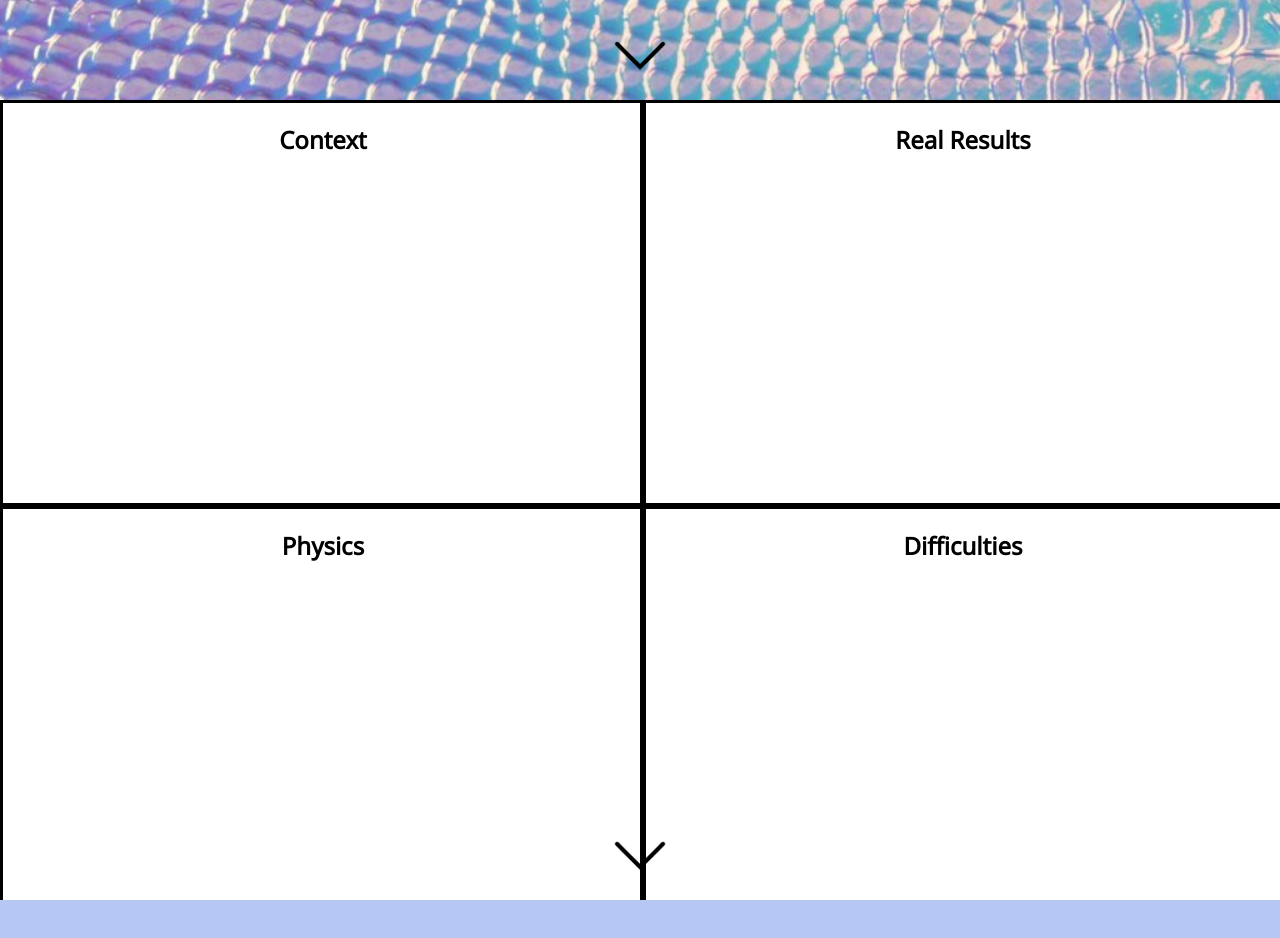
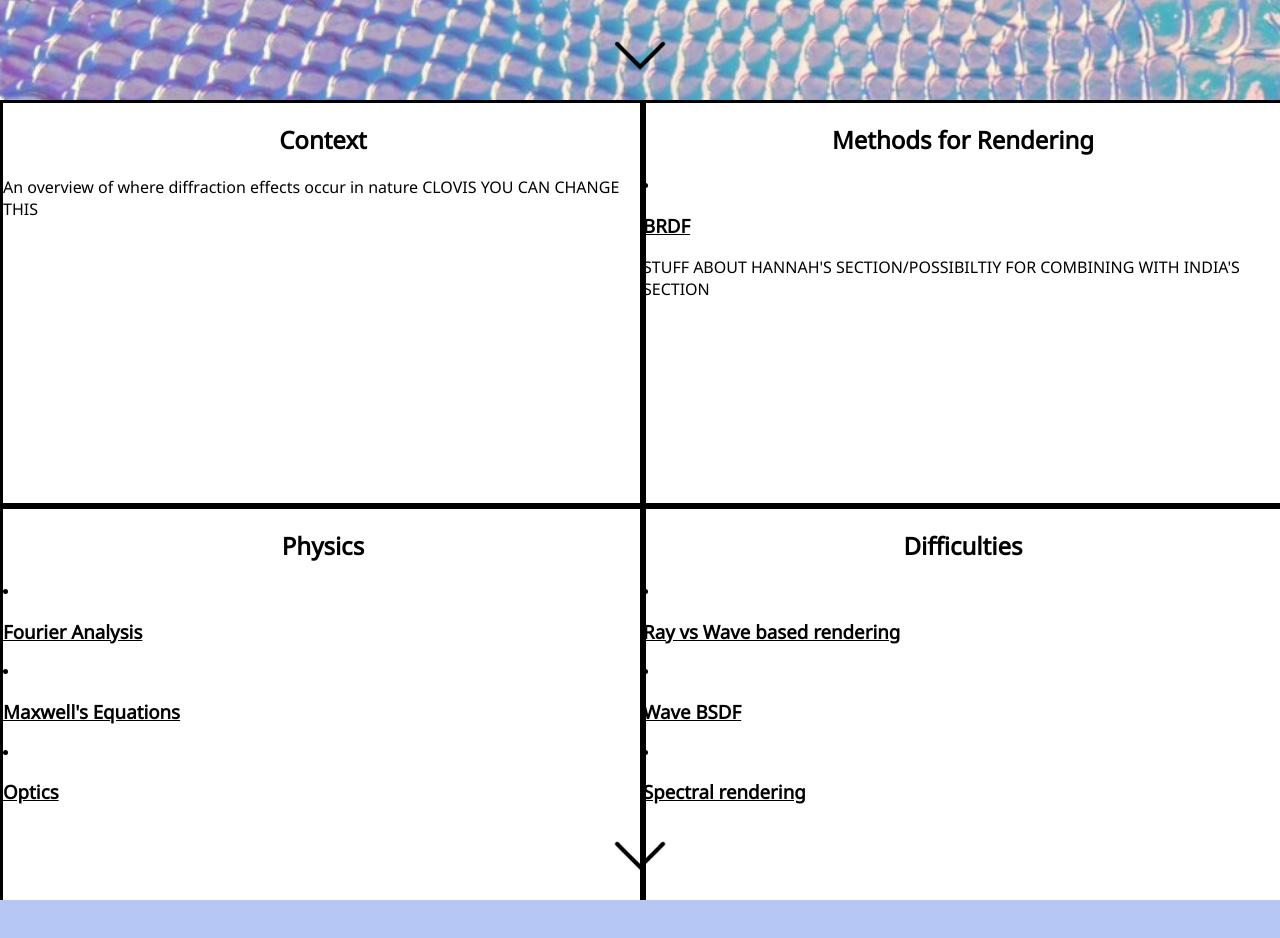
Before and after one commit to indiamai/TopicsFinal, a plain HTML site: page index.html in a window 1280 px wide. Shown: the part 700-1638 px from the top of the page. Drawn offline with nearby package versions, Linux system fonts and the light colour scheme.

Commit message:
structure

```diff
--- a/index.html
+++ b/index.html
@@ -40,17 +40,26 @@ $(function() {
         <div id="topics-body-left" class="seperator">
           <a href="topics/clovis/context.html"><div id="topics-body-left-top" class="topic">
             <h2 id="topics-body-left-top-title" class="topics-title">Context</h2>
+            <p id="topics-body-left-top-title"> An overview of where diffraction effects occur in nature CLOVIS YOU CAN CHANGE THIS</p>
           </div></a>
           <a href="topics/ali/physics.html"><div id="topics-body-left-bottom" class="topic">
             <h2 id="topics-body-left-bottom-title" class="topics-title">Physics</h2>
+            <li id="topics-body-left-bottom-title"> <a href="topics/ali/physics.html"><h3><u>Fourier Analysis</u></h3></a></li>
+            <li id="topics-body-left-bottom-title"> <a href="topics/ali/maxwell.html"><h3><u>Maxwell's Equations</u></h3></a></li>
+            <li id="topics-body-left-bottom-title"> <a href="topics/ali/optics.html"><h3><u>Optics</u></h3></a></li>
           </div></a>
         </div>
         <div id="topics-body-right" class="seperator">
           <a href="topics/hannah/brdf.html"><div id="topics-body-right-top" class="topic">
-            <h2 id="topics-body-right-top-title" class="topics-title">Real Results</h2>
+            <h2 id="topics-body-right-top-title" class="topics-title">Methods for Rendering</h2>
+            <li id="topics-body-right-top-title" > <a href="topics/hannah/brdf.html"><h3><u>BRDF</u></h3></a></li>
+            <p> STUFF ABOUT HANNAH'S SECTION/POSSIBILTIY FOR COMBINING WITH INDIA'S SECTION</p>
           </div></a>
           <a href="topics/india/IndiaSection.html"><div id="topics-body-right-bottom" class="topic">
             <h2 id="topics-body-right-bottom-title" class="topics-title">Difficulties</h2>
+            <li id="topics-body-right-bottom-title" > <a href="topics/india/IndiaSection.html"><h3><u>Ray vs Wave based rendering</u></h3></a></li>
+              <li id="topics-body-right-bottom-title" > <a href="topics/india/WaveBRDF.html"><h3><u>Wave BSDF</u></h3></a></li>
+              <li id="topics-body-right-bottom-title" > <a href="topics/india/SpectralRendering.html"><h3><u>Spectral rendering</u></h3></a></li>
           </div></a>
         </div>
       </div>
```
